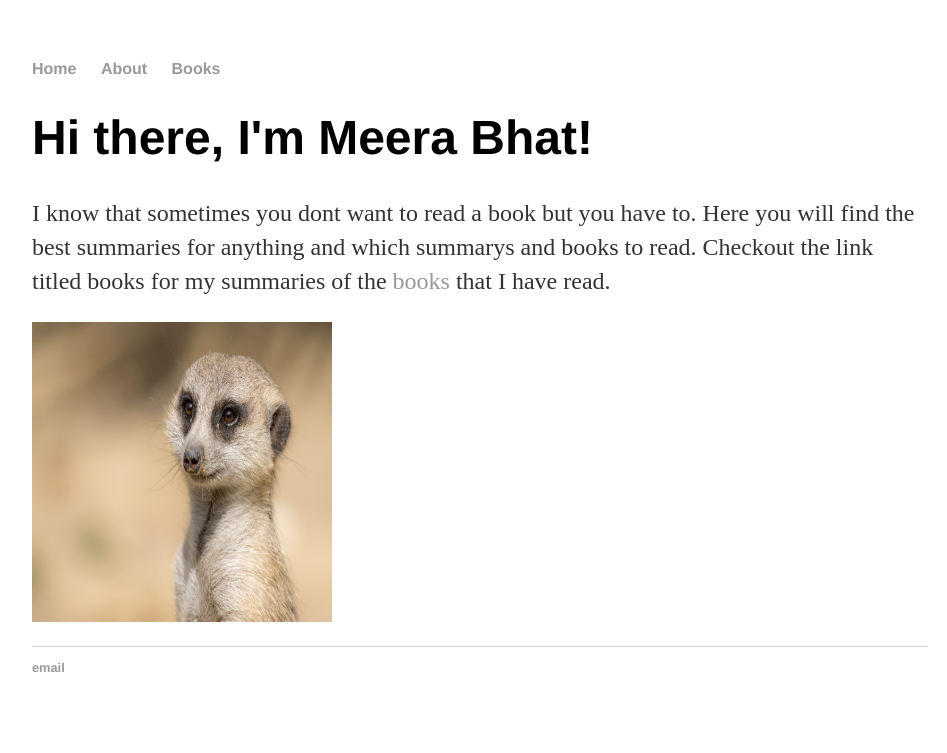
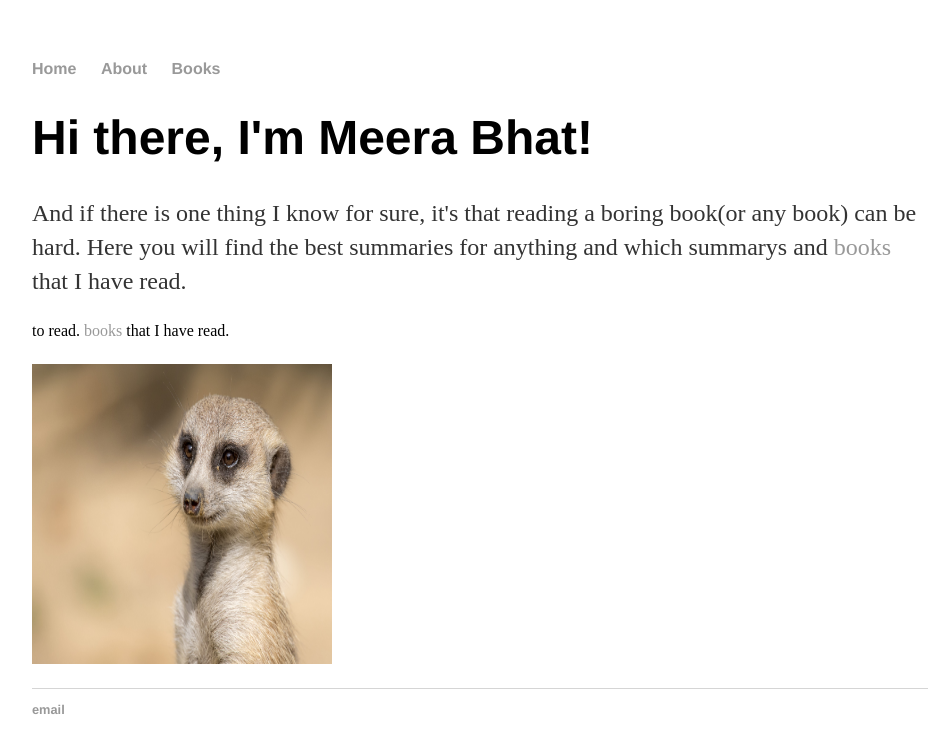
Before and after one commit to meerkatbhat/meerkatbhat, a Jekyll site: the page built from index.html, in a window 1280 px wide. Shown: the top 753 px of the page, without its empty margins (160-1107 px from the left). Built offline with Jekyll 4.4.1, drawn with Linux system fonts in a browser that asks for light colours.

Commit message:
Update index.html

```diff
--- a/index.html
+++ b/index.html
@@ -4,8 +4,8 @@
 ---
 <div class="blurb">
 	<h1>Hi there, I'm Meera Bhat!</h1>
-	<p>I know that sometimes you dont want to read a book but you have to.
-	Here you will find the best summaries for anything and which summarys and books to read.
-	Checkout the link titled books for my summaries of the <a href="/books">books</a> that I have read.</p>
+	<p>And if there is one thing I know for sure, it's that reading a boring book(or any book) can be hard.
+	Here you will find the best summaries for anything and which summarys and <a href="/books">books</a> that I have read.</p>to read.
+	 <a href="/books">books</a> that I have read.</p>
 	<img src="images/meerkat1.jpg " width="300" height="300" class="the-pug">
 </div><!-- /.blurb -->
```
